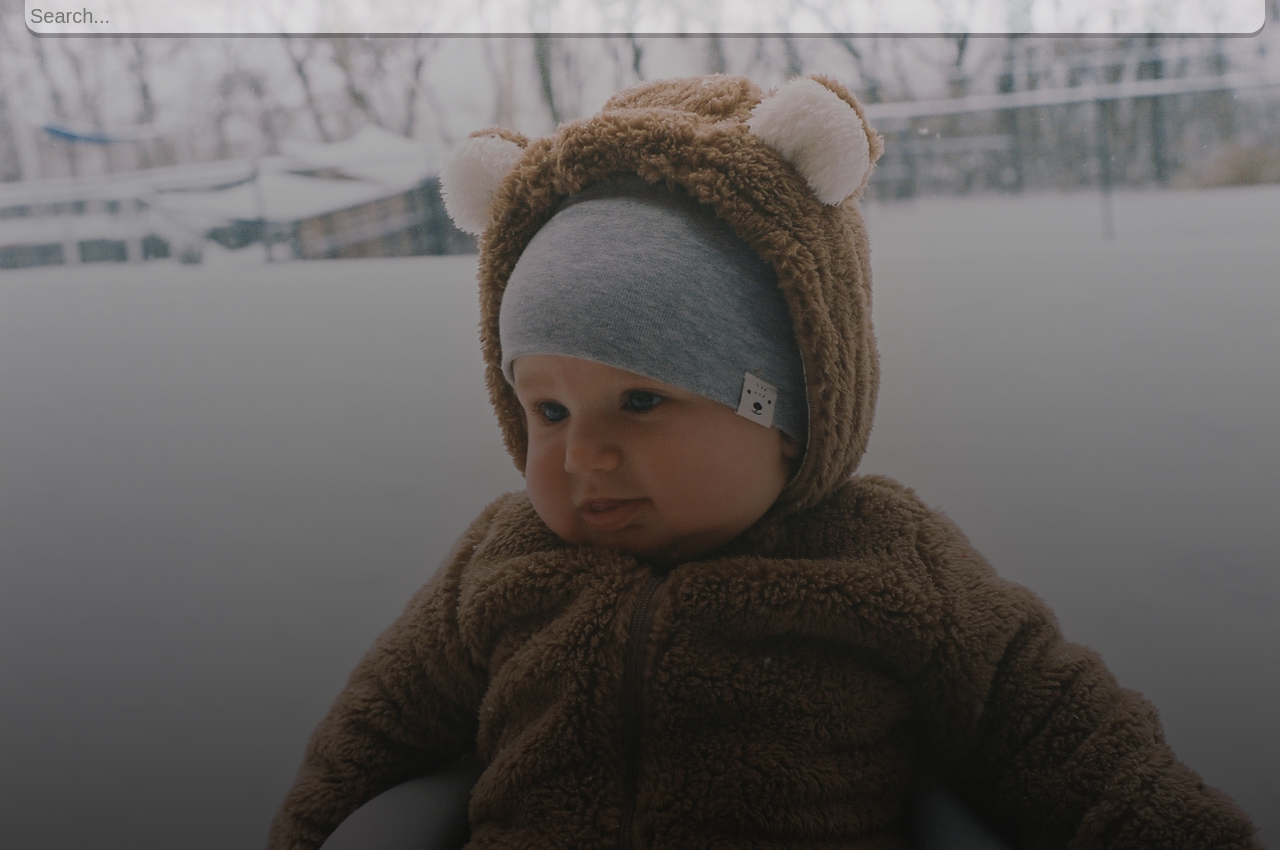
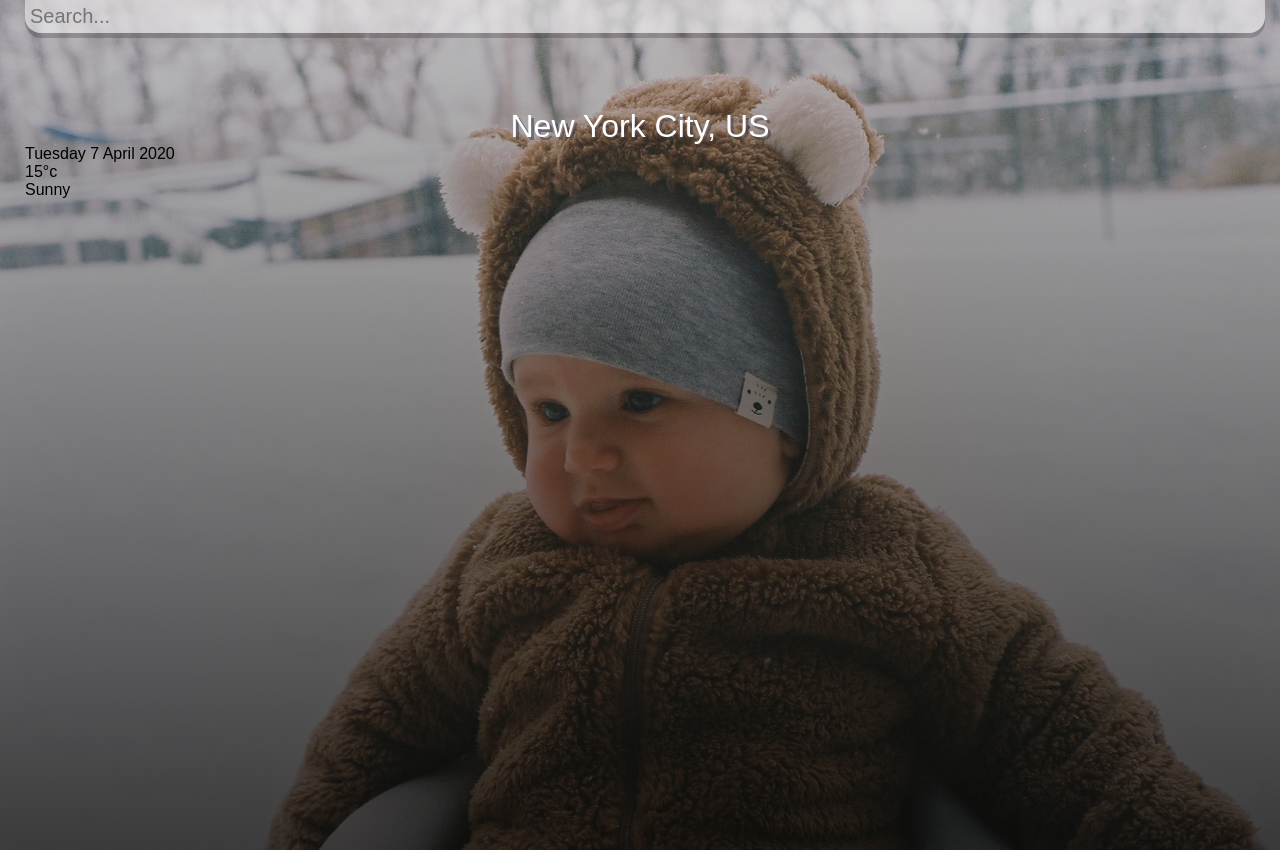
Before and after one commit to qhernandez927/React-Weather-app, a React (Create React App) app: page / in a window 1280 px wide. Built offline with nearby package versions, Linux system fonts and the light colour scheme.

Commit message:
added date and template literal. styling started

```diff
--- a/src/App.js
+++ b/src/App.js
@@ -6,6 +6,20 @@
 }
 
 function App() {
+
+  const dateBuilder = (d) => {
+    let months = ["January", "February", "March", "April", "May", "June", "July", "August", "September",
+    "October", "November", "December"];
+    let days = ["Sunday", "Monday", "Tuesday", "Wednesday", "Thursday", "Friday", "Saturday"];
+
+    let day = days[d.getDay()];
+    let date = d.getDate();
+    let month = months[d.getMonth()];
+    let year = d.getFullYear();
+
+    return `${day} ${date} ${month} ${year}`
+  }
+
   return (
     <div className="app">
       <main>
@@ -16,6 +30,16 @@
           placeholder="Search..."
           ></input>
         </div>
+        <div className = "location-box">
+          <div className = "location"> New York City, US</div>
+          <div className = "date">{dateBuilder(new Date())}</div>
+        </div>
+        <div className = "weather-box">
+          <div className = "temp">
+            15°c
+          </div>
+          <div className = "weather">Sunny</div>
+        </div>
       </main>
     </div>
   );
--- a/src/index.css
+++ b/src/index.css
@@ -55,3 +55,12 @@
 .search-box .search-bar:focus {
   background-color: rgba(255, 255, 255, 0.75);
 }
+
+.location-box .location {
+  color: #FFF;
+  font-size: 32px;
+  font-weight: 500;
+  text-align: center;
+  text-shadow: 3px 3px rgba(50, 50, 70, 0.5);
+
+}
```
